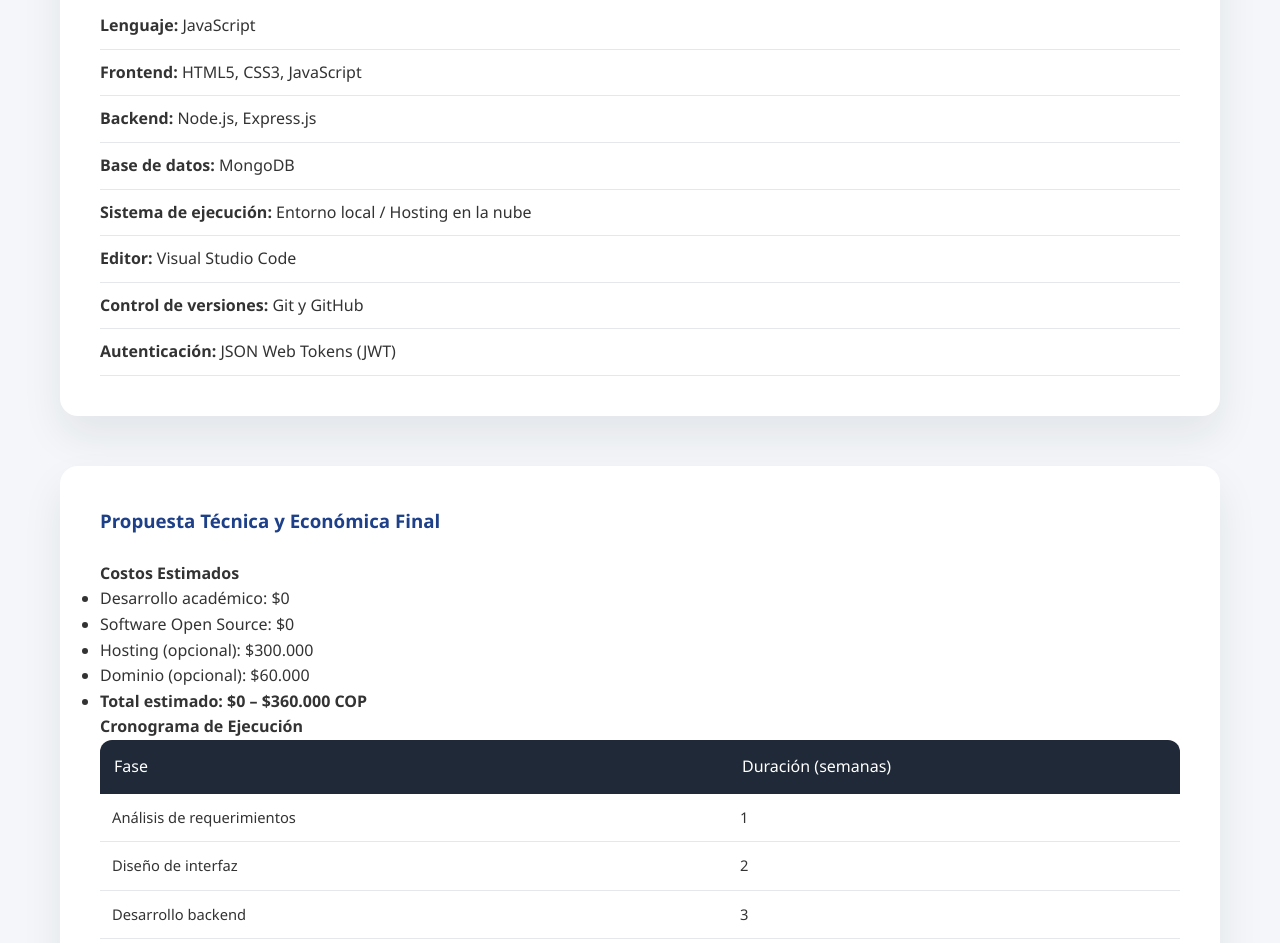
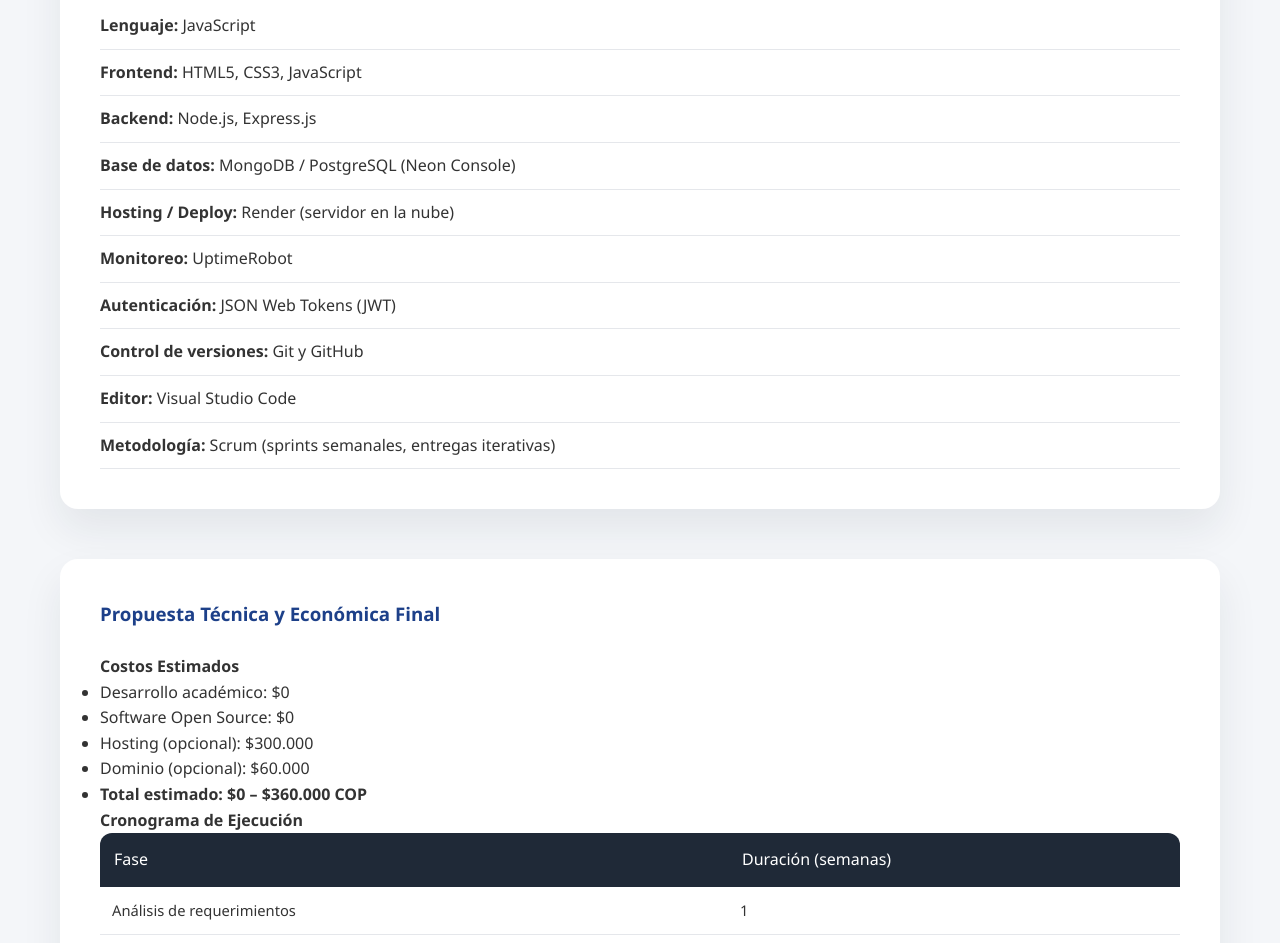
Before and after one commit to Djdraa/TaskEdu.github.io, a website: page proveedores.html in a window 1280 px wide. Shown: the part 1655-2598 px from the top of the page. Drawn offline with Linux system fonts and the light colour scheme.

Commit message:
Actualizar stack tecnológico: agregar Render, Neon Console, UptimeRobot y metodología Scrum

```diff
--- a/proveedores.html
+++ b/proveedores.html
@@ -111,11 +111,13 @@
         <li><strong>Lenguaje:</strong> JavaScript</li>
         <li><strong>Frontend:</strong> HTML5, CSS3, JavaScript</li>
         <li><strong>Backend:</strong> Node.js, Express.js</li>
-        <li><strong>Base de datos:</strong> MongoDB</li>
-        <li><strong>Sistema de ejecución:</strong> Entorno local / Hosting en la nube</li>
+        <li><strong>Base de datos:</strong> MongoDB / PostgreSQL (Neon Console)</li>
+        <li><strong>Hosting / Deploy:</strong> Render (servidor en la nube)</li>
+        <li><strong>Monitoreo:</strong> UptimeRobot</li>
+        <li><strong>Autenticación:</strong> JSON Web Tokens (JWT)</li>
+        <li><strong>Control de versiones:</strong> Git y GitHub</li>
         <li><strong>Editor:</strong> Visual Studio Code</li>
-        <li><strong>Control de versiones:</strong> Git y GitHub</li>
-        <li><strong>Autenticación:</strong> JSON Web Tokens (JWT)</li>
+        <li><strong>Metodología:</strong> Scrum (sprints semanales, entregas iterativas)</li>
     </ul>
 </section>
 
```
